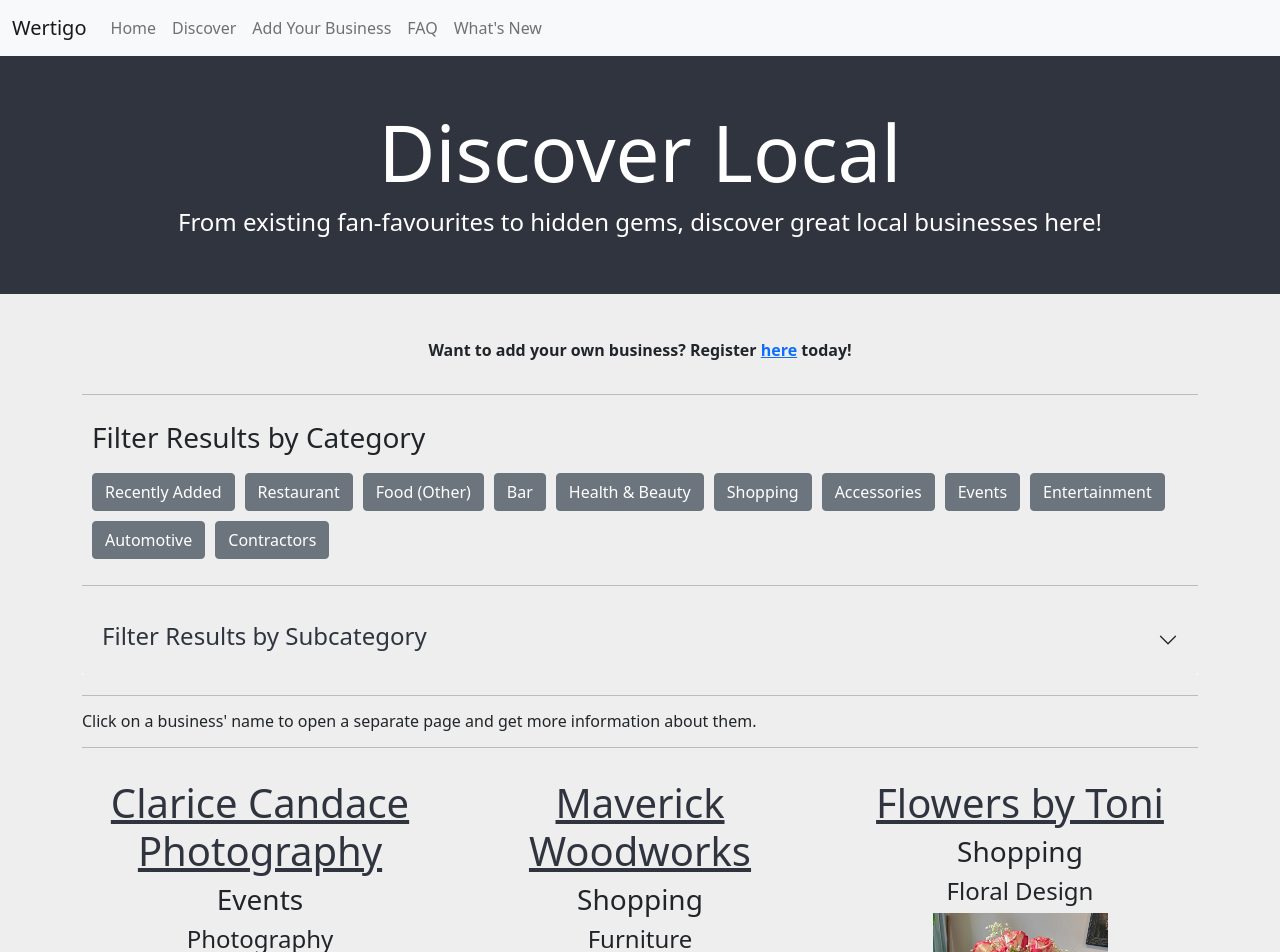
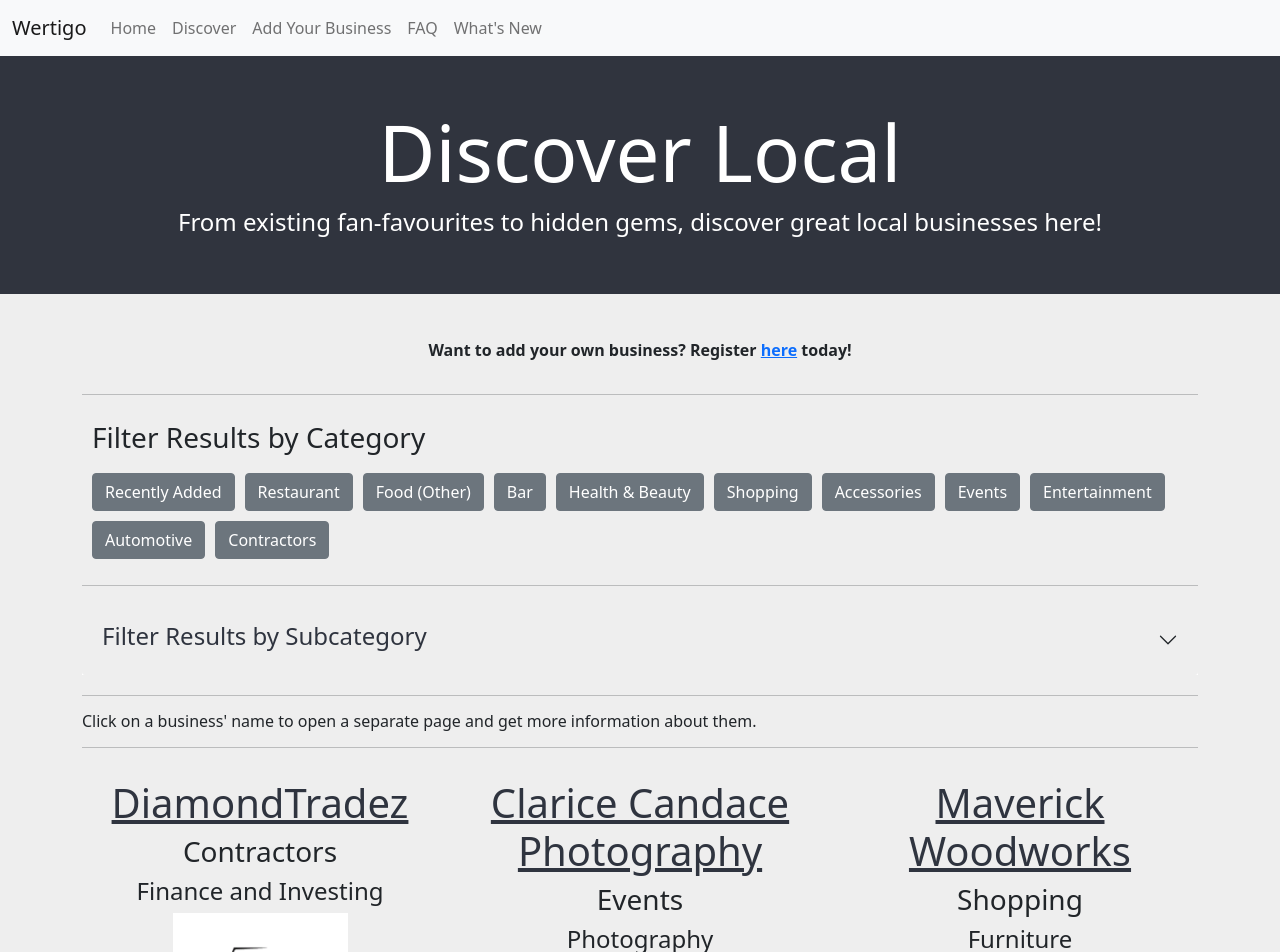
Before and after one commit to tonyalas/wertigo, a React (Create React App) app in the folder react-ui/: page /discover in a window 1280 px wide. Shown: the top 952 px of the page. Built offline with nearby package versions, Linux system fonts and the light colour scheme.

Commit message:
added diamond tradez

```diff
--- a/react-ui/src/businessesData.js
+++ b/react-ui/src/businessesData.js
@@ -1,6 +1,38 @@
 /* eslint-disable import/no-anonymous-default-export */
 // was "export default"
 module.exports = [
+    {
+        id: 38,
+        name: 'DiamondTradez',
+        category: 'Contractors',
+        subcategory: 'Finance and Investing',
+        picturePath: '/images/diamondtradez.png',
+        description: '',
+        phoneNumber: '',
+        phoneNumberDescription: '',
+        location1Name: '',
+        phoneNumber2: '',
+        phoneNumberDescription2: '',
+        location2Name: '',
+        publicEmail: 'diamondtradez@outlook.com',
+        websiteURL: 'https://www.diamondtradez.net',
+        facebookURL: '',
+        etsyURL: '',
+        instagramURL: 'https://www.instagram.com/diamondtradez/',
+        instagramUsername: 'diamondtradez',
+        instagramURL2: '',
+        instagramUsername2: '',
+        address: 'Windsor, ON',
+        googleMapsLink: '',
+        embeddedMapsLink: '',
+        address2: '',
+        googleMapsLink2: '',
+        embeddedMapsLink2: '',
+        hasHours: false,
+        hasMultipleLocations: false,
+        locationsHaveDifferentHours: false,
+        hoursMessage: '',
+    },
     {
         id: 37,
         name: 'Clarice Candace Photography',
```
Also changed, not shown: react-ui/public/images/diamondtradez.png (added).
